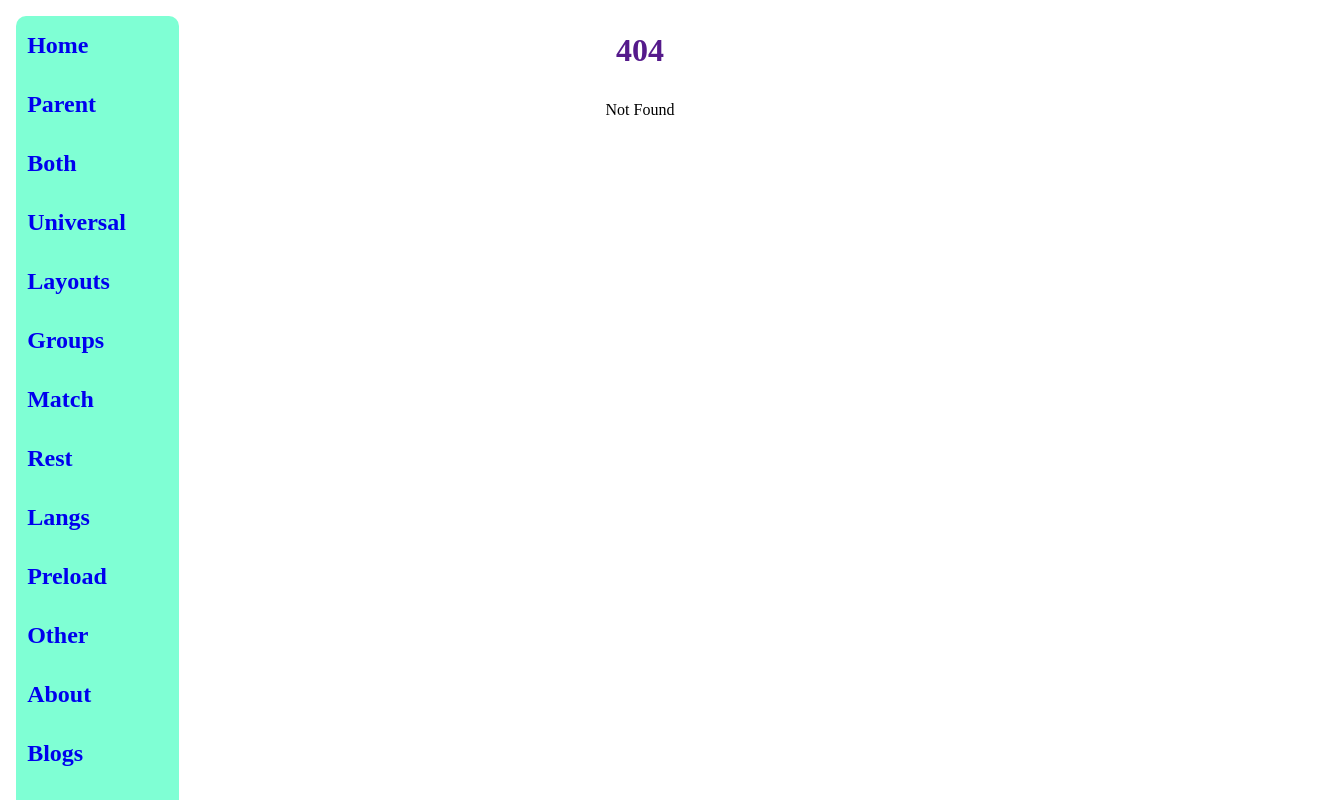
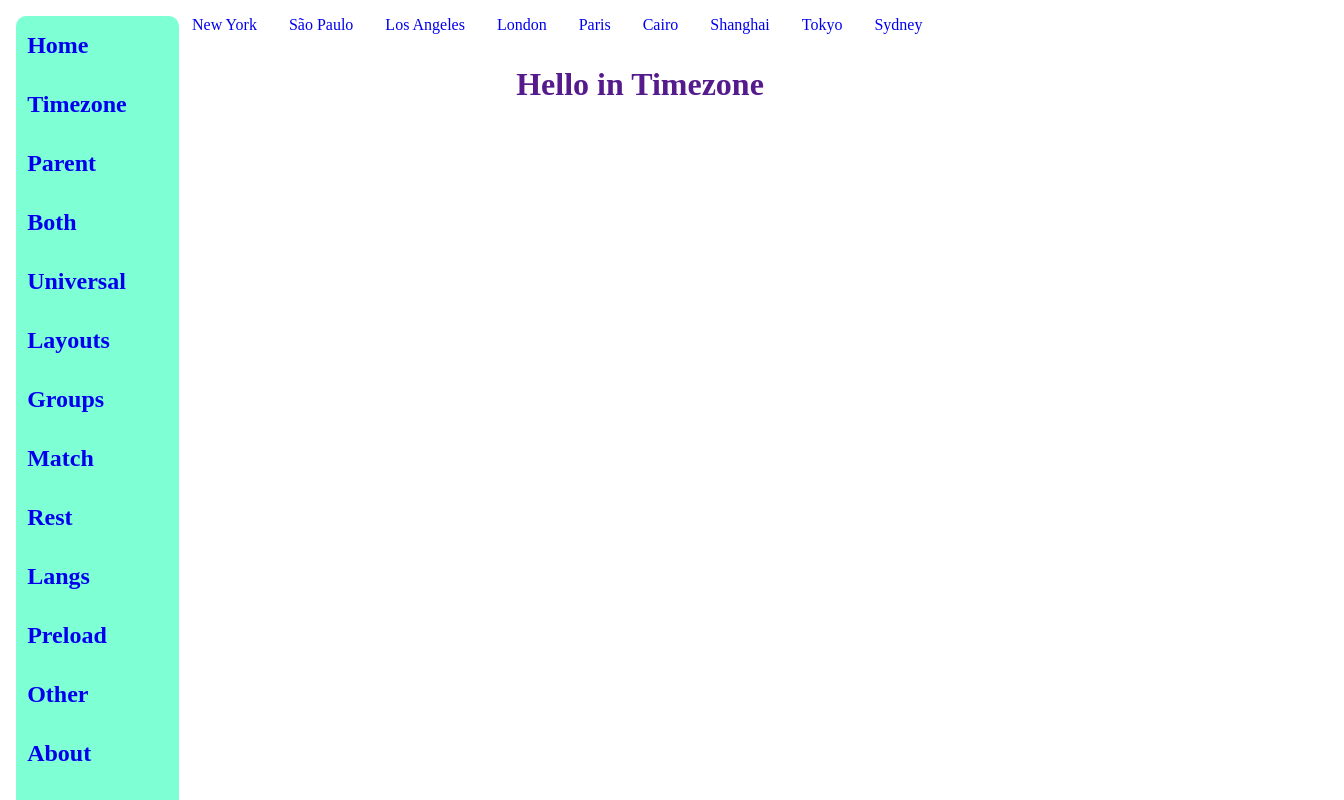
Before and after one commit to Waldemar-00/Sveltekit, a SvelteKit app: page /timezone in a window 1280 px wide. Before the commit this address had no page. Shown: the top 800 px of the page, 1344 px wide, since content can reach past the window. Built offline with nearby package versions, Linux system fonts and the light colour scheme.

Commit message:
Used the invalidate(url) function from $app/navigation to reload the load function in the +layout.js.

```diff
--- a/src/routes/+layout.svelte
+++ b/src/routes/+layout.svelte
@@ -7,6 +7,7 @@
 <nav>
 	<ul class="navigate">
 		<li><a href="/"><h2>Home</h2></a></li>
+		<li><a href="/timezone"><h2>Timezone</h2></a></li>
 		<li><a href="/parent"><h2>Parent</h2></a></li>
 		<li><a href="/both"><h2>Both</h2></a></li>
 		<li><a href="/universal"><h2>Universal</h2></a></li>
--- /dev/null
+++ b/src/routes/timezone/+layout.js
@@ -0,0 +1,10 @@
+export async function load ({fetch, params})
+{
+  const response = await fetch( '/timezone/api/now' );
+  const now = await response.json();
+  console.log(now, 'NOW', params.timezone);
+
+  return {
+    now
+  }
+}
--- /dev/null
+++ b/src/routes/timezone/+layout.svelte
@@ -0,0 +1,27 @@
+<nav class="timezone">
+	<a href="/timezone/America/New_York">New York</a>
+	<a href="/timezone/America/Sao_Paulo">São Paulo</a>
+	<a href="/timezone/America/Los_Angeles">Los Angeles</a>
+	<a href="/timezone/Europe/London">London</a>
+	<a href="/timezone/Europe/Paris">Paris</a>
+	<a href="/timezone/Africa/Cairo">Cairo</a>
+	<a href="/timezone/Asia/Shanghai">Shanghai</a>
+	<a href="/timezone/Asia/Tokyo">Tokyo</a>
+	<a href="/timezone/Australia/Sydney">Sydney</a>
+</nav>
+<slot></slot>
+
+<style>
+	nav {
+		display: flex;
+		gap: 2rem;
+		width: 90vw;
+		margin: 1rem 15vw;
+	}
+	.timezone a,
+	.timezone a:hover,
+	.timezone a:active,
+	.timezone a:visited {
+		text-decoration: none !important;
+	}
+</style>
--- /dev/null
+++ b/src/routes/timezone/+page.svelte
@@ -0,0 +1 @@
+<h1>Hello in Timezone</h1>
--- /dev/null
+++ b/src/routes/timezone/[...timezone]/+page.js
@@ -0,0 +1,6 @@
+export function load ({params})
+{
+  return {
+    timezone: params.timezone
+  }
+}
--- /dev/null
+++ b/src/routes/timezone/[...timezone]/+page.svelte
@@ -0,0 +1,27 @@
+<script>
+	import { onMount } from 'svelte';
+	import { invalidate } from '$app/navigation';
+	export let data;
+	onMount(() => {
+		const interval = setInterval(() => invalidate('/timezone/api/now'), 1000);
+		return () => {
+			clearInterval(interval);
+		};
+	});
+	// invalidate('/timezone/api/now');
+</script>
+
+<h1>
+	<!-- {data.timezone || 'Timezone'} -->
+	{new Intl.DateTimeFormat([], {
+		timeStyle: 'full',
+		timeZone: data.timezone
+	}).format(new Date(data.now))}
+</h1>
+
+<style>
+	h1 {
+		margin-left: 15vw;
+		text-align: left;
+	}
+</style>
--- /dev/null
+++ b/src/routes/timezone/api/now/+server.js
@@ -0,0 +1,5 @@
+import { json } from '@sveltejs/kit';
+export function GET ()
+{
+  return json(Date.now())
+}
```
